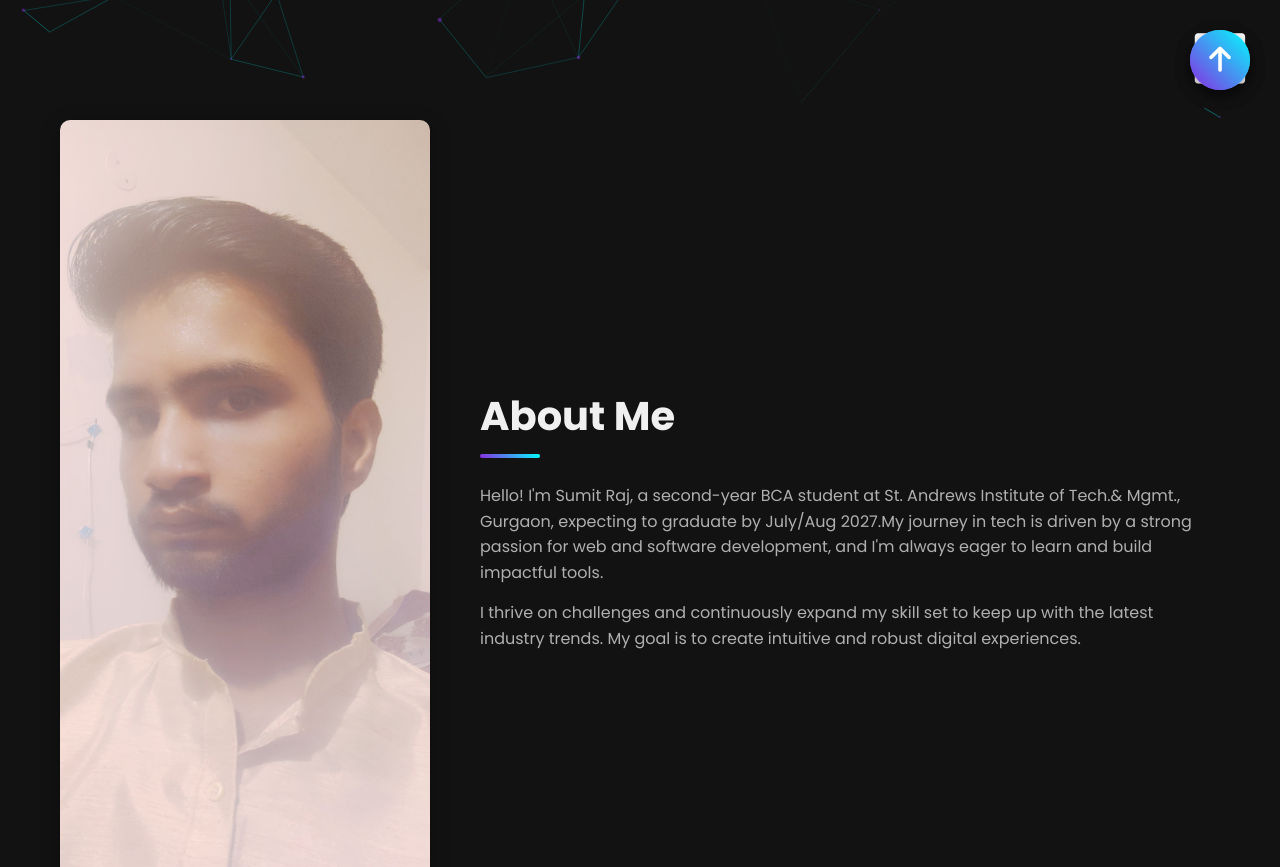
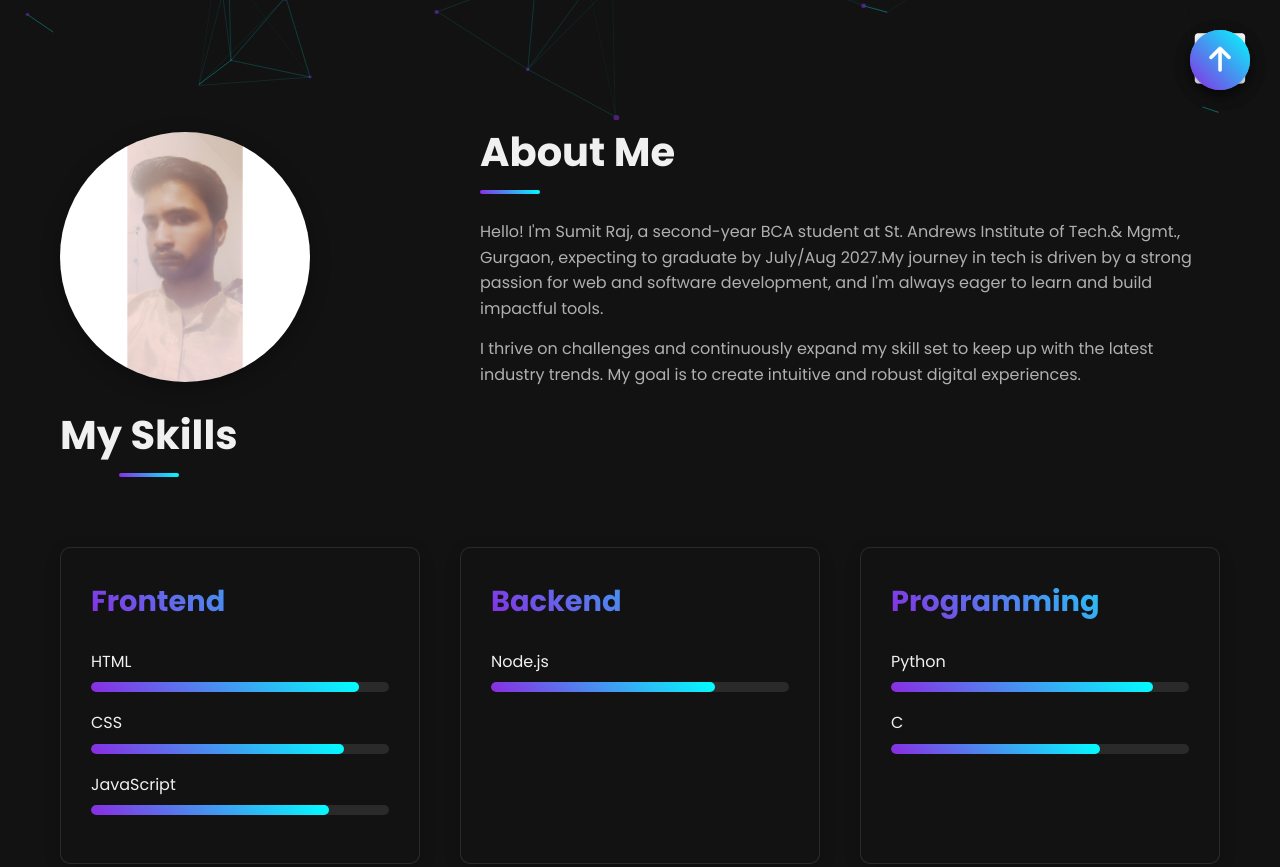
Before and after one commit to Sumitraj02006/Portlify, a plain HTML site: page index.html in a window 1280 px wide. Shown: the part 680-1547 px from the top of the page. Drawn offline with nearby package versions, Linux system fonts and the light colour scheme.

Commit message:
image change

```diff
--- a/index.html
+++ b/index.html
@@ -35,7 +35,7 @@
 
     <section id="about" class="about-section container">
         <div class="about-image">
-            <img src="WhatsApp Image 2025-07-09 at 14.13.28_9d6fc817.jpg" alt="Sumit Raj">
+            <img src="WhatsApp Image 2025-07-09 at 21.24.59_917b7954.jpg" alt="Sumit Raj">
         </div>
         <div class="about-text">
             <h2>About Me</h2>
--- a/style.css
+++ b/style.css
@@ -222,8 +222,10 @@ section {
 }
 
 .about-image img {
-    max-width: 100%;
-    border-radius: 10px;
+    width: 250px; /* आप चाहें तो 300px कर सकते हैं */
+    height: 250px;
+    object-fit: cover;
+    border-radius: 50%; /* यह इमेज को सर्कुलर बनाता है */
     box-shadow: 0 5px 20px rgba(0, 0, 0, 0.3);
     transition: transform var(--transition-speed);
 }
```
Also changed, not shown: WhatsApp Image 2025-07-09 at 14.13.28_9d6fc817.jpg (deleted), WhatsApp Image 2025-07-09 at 21.24.59_917b7954.jpg (added).
